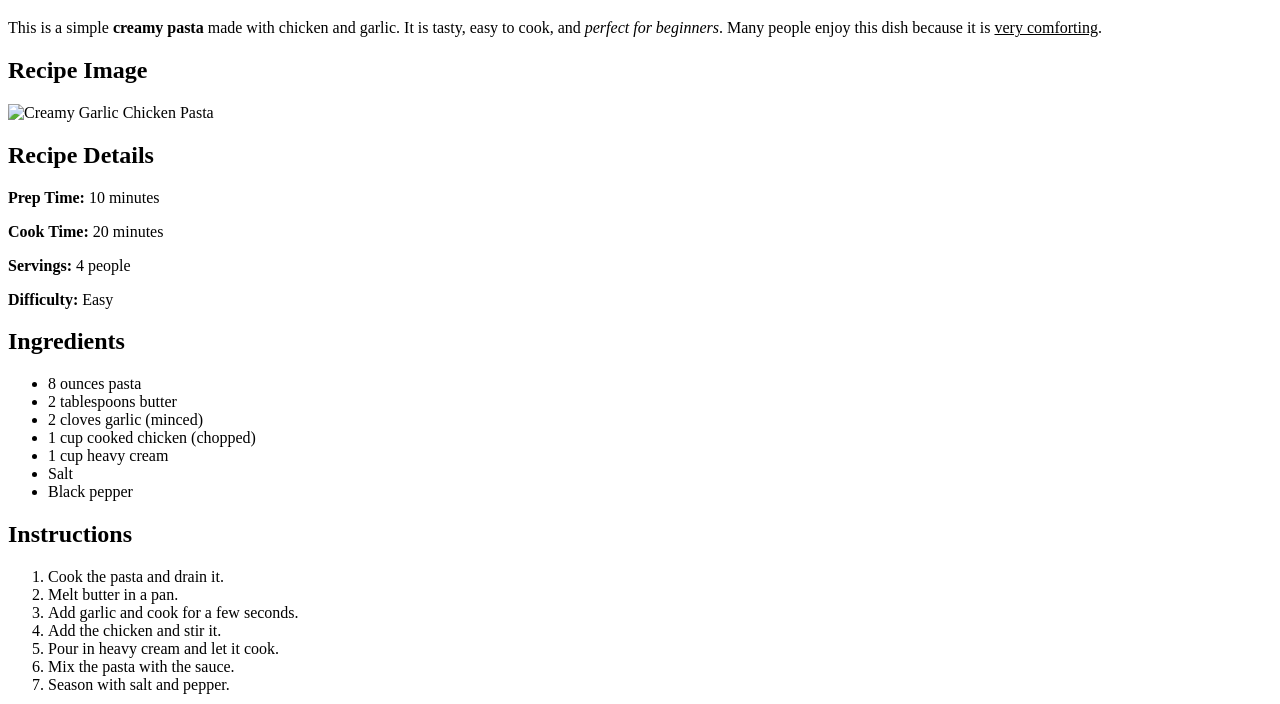
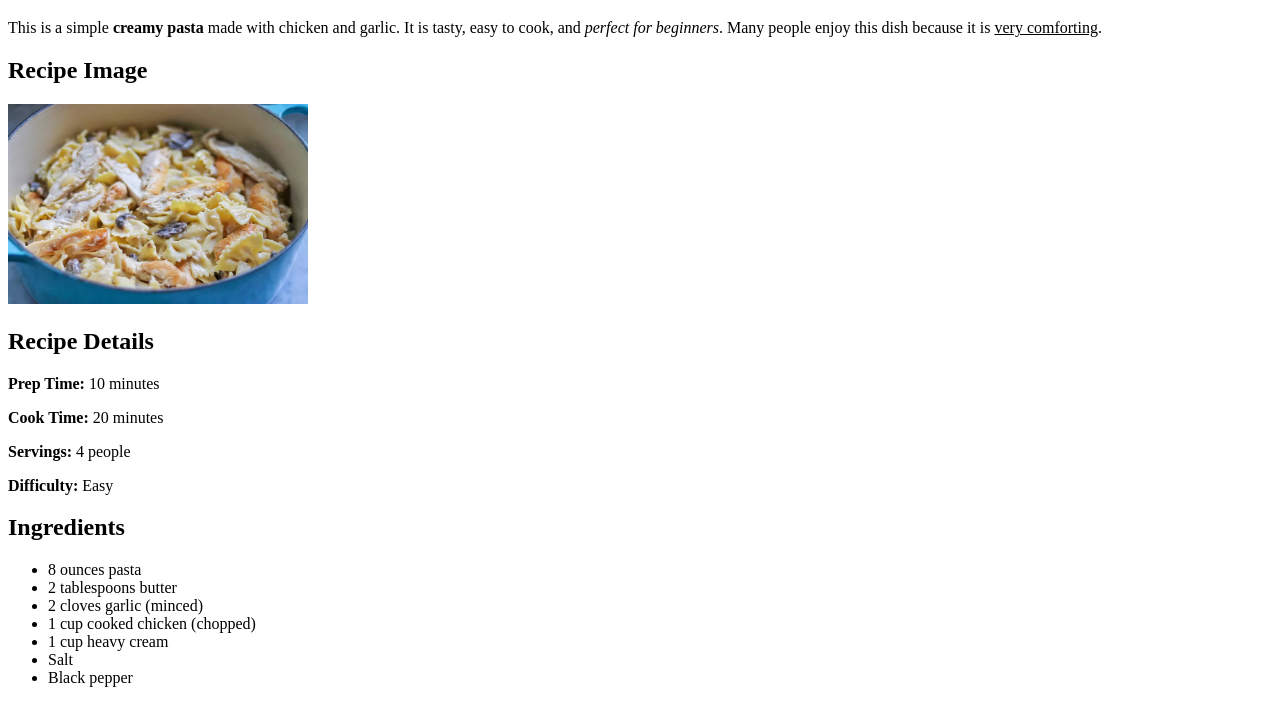
Before and after one commit to adedokuntoluwanimi/Chicken-Recipe, a plain HTML site: page index.html in a window 1280 px wide. Shown: the part 61-765 px from the top of the page. Drawn offline with Linux system fonts and the light colour scheme.

Commit message:
Fix image source and clean up HTML structure
Updated image source path and fixed HTML formatting.

```diff
--- a/index.html
+++ b/index.html
@@ -16,7 +16,7 @@
 
     <section>
         <h2>Recipe Image</h2>
-        <img src="images/image.jpg" alt="Creamy Garlic Chicken Pasta" width="300" height="200">
+        <img src="image.jpg" alt="Creamy Garlic Chicken Pasta" width="300" height="200">
     </section>
 
 
```
